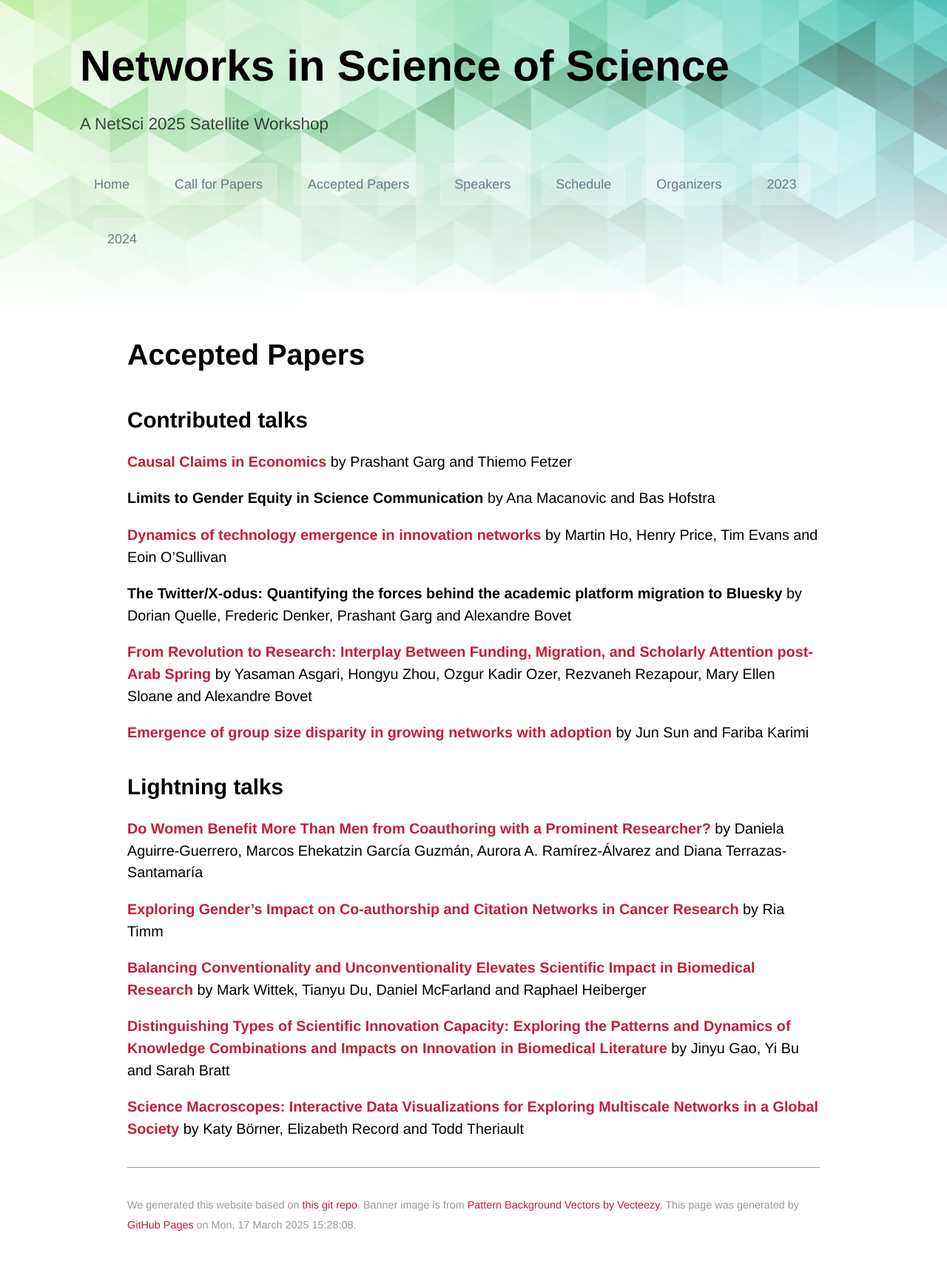
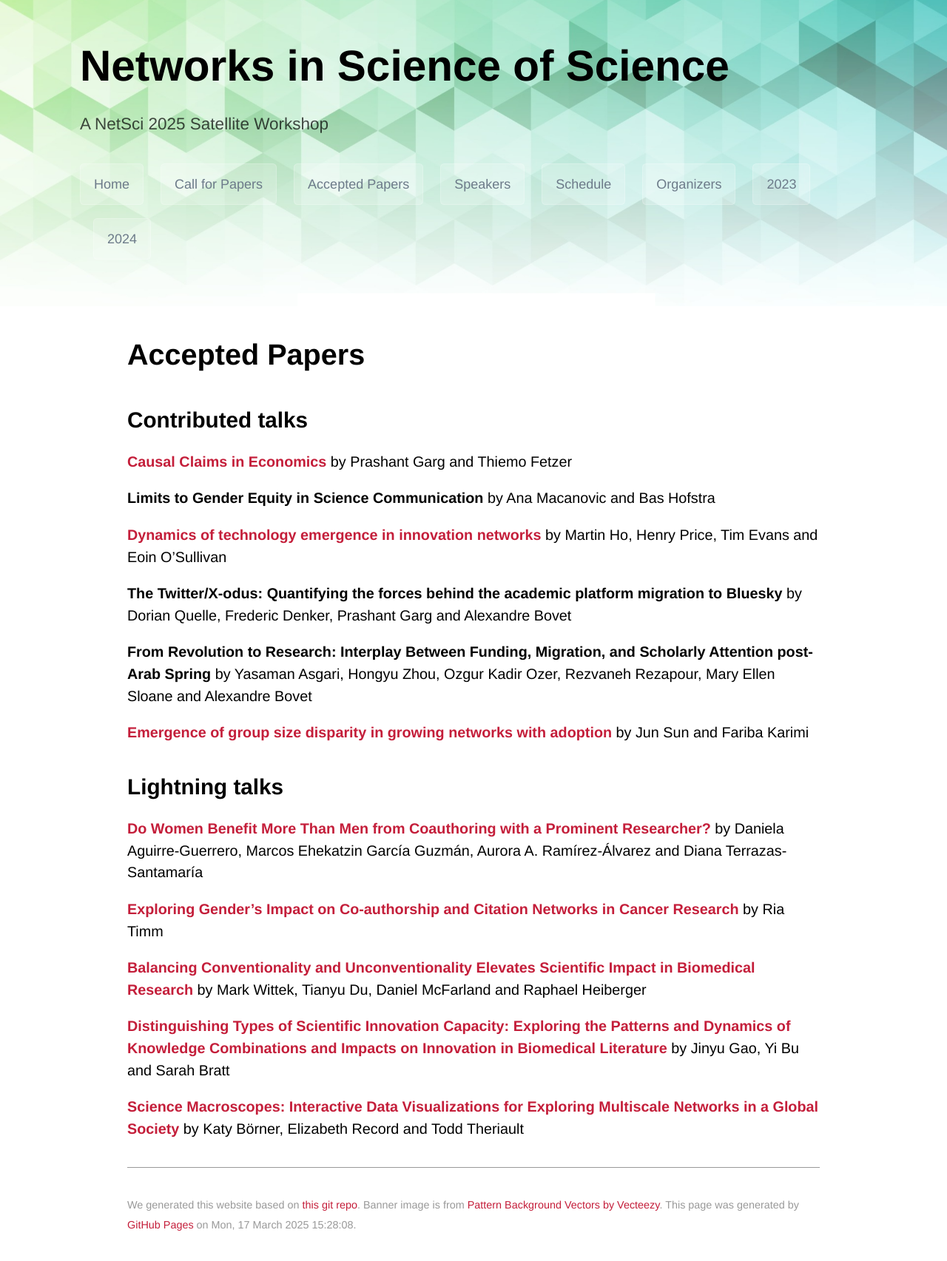
Before and after one commit to netscisci/netscisci.github.io, a Jekyll site: the page built from papers.md, in a window 1280 px wide. Shown: the whole page at 74% size. Built offline with Jekyll 4.4.1, drawn with Linux system fonts in a browser that asks for light colours; some web fonts are replaced; our own code applies the rules of GitHub Pages for plain Markdown files.

```diff
--- a/papers.md
+++ b/papers.md
@@ -14,7 +14,7 @@ layout: default
 
 **The Twitter/X-odus: Quantifying the forces behind the academic platform migration to Bluesky** by Dorian Quelle, Frederic Denker, Prashant Garg and Alexandre Bovet
 
-[**From Revolution to Research: Interplay Between Funding, Migration, and Scholarly Attention post-Arab Spring**]() by Yasaman Asgari, Hongyu Zhou, Ozgur Kadir Ozer, Rezvaneh Rezapour, Mary Ellen Sloane and Alexandre Bovet
+**From Revolution to Research: Interplay Between Funding, Migration, and Scholarly Attention post-Arab Spring** by Yasaman Asgari, Hongyu Zhou, Ozgur Kadir Ozer, Rezvaneh Rezapour, Mary Ellen Sloane and Alexandre Bovet
 
 [**Emergence of group size disparity in growing networks with adoption**](https://doi.org/10.1038/s42005-024-01799-z) by Jun Sun and Fariba Karimi
 
```
